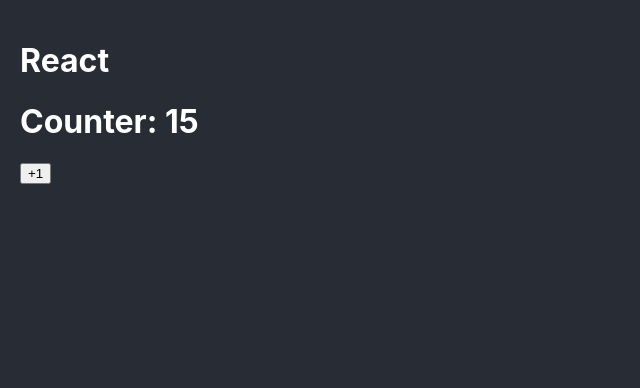
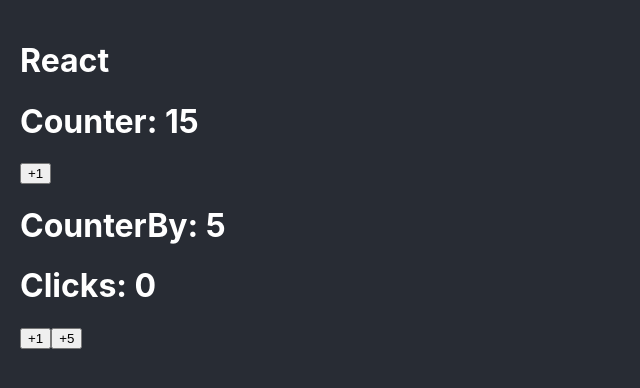
Before and after one commit to PeterGabrielVE/01-bases, a React (Create React App) app: page / in a window 1280 px wide. Shown: the top 388 px of the page, without its empty margins (0-640 px from the left). Built offline with nearby package versions, Linux system fonts and the light colour scheme.

Commit message:
manejar un objeto como un estado

```diff
--- a/src/App.tsx
+++ b/src/App.tsx
@@ -1,10 +1,12 @@
 import { Counter } from './bases/Counter'
+import { CounterBy } from './bases/CounterBy';
 
 function App() {
   return (
     <>
       <h1>React</h1>
       <Counter initialValue={ 15 } />
+      <CounterBy />
     </>
   );
 }
--- /dev/null
+++ b/src/bases/CounterBy.tsx
@@ -0,0 +1,35 @@
+import { useState } from "react";
+
+interface Props{
+    initialValue?: number
+}
+
+export const CounterBy = ({ initialValue = 5 }: Props) => {
+
+  const [ counterState, setCounterState ] = useState({
+    counter: initialValue,
+    clicks: 0,
+  });
+
+  const { counter, clicks } = counterState;
+
+  const handleClick = (value: number) =>{
+    setCounterState( prev => ({
+      counter: prev.counter + value,
+      clicks: prev.clicks + 1
+    }))
+  }
+
+  return (
+    <>
+      <h1>CounterBy: { counter }</h1>
+      <h1>Clicks: { clicks }</h1>
+      <button onClick={ () => handleClick(1) }>
+        +1
+      </button>
+      <button onClick={ () => handleClick(5) }>
+        +5
+      </button>
+    </>
+  )
+}
```
